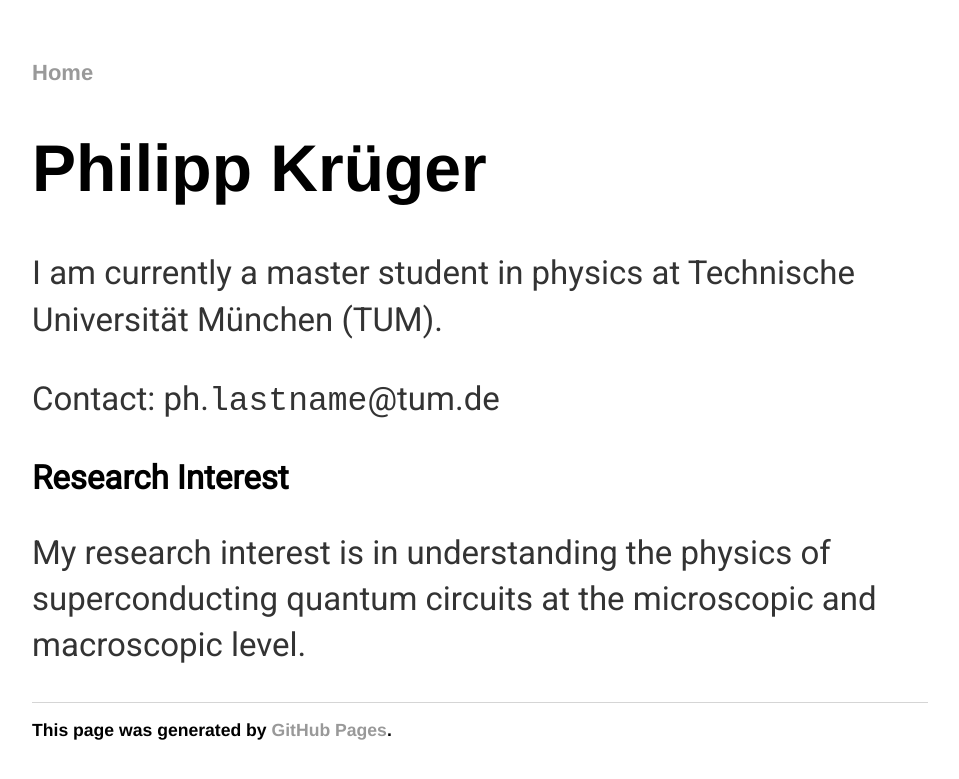
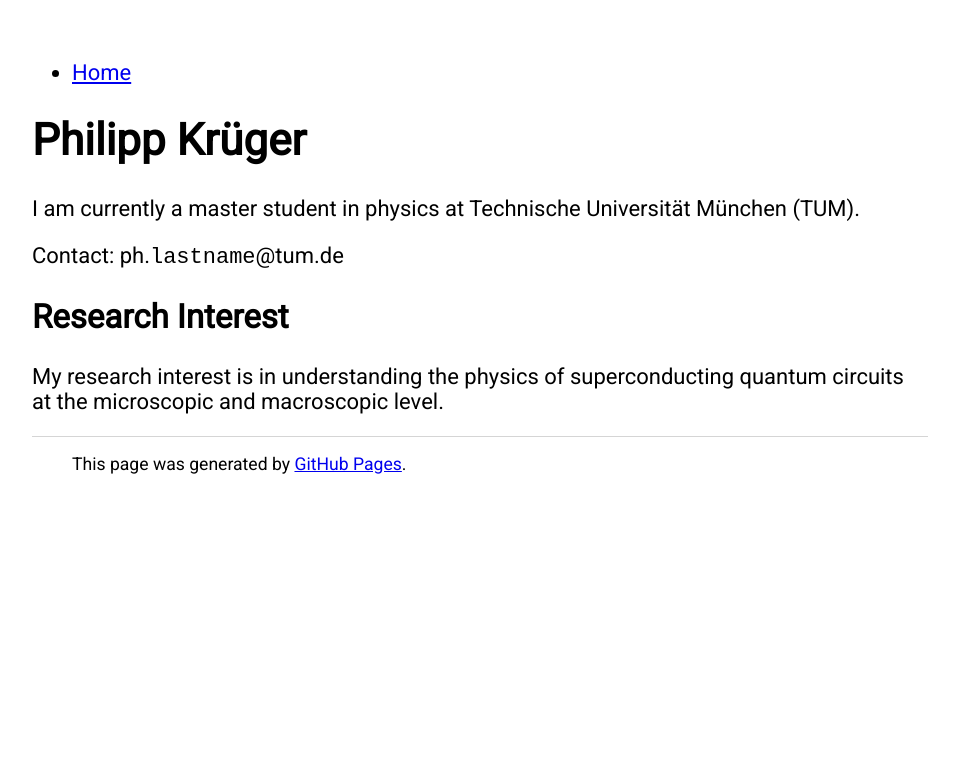
Before and after one commit to PhilippKrueger/PhilippKrueger.github.io, a Jekyll site: the page built from index.html, in a window 1280 px wide. Shown: the top 779 px of the page, without its empty margins (160-1119 px from the left). Built offline with Jekyll 4.4.1, drawn with Linux system fonts in a browser that asks for light colours.

Commit message:
Update main.css

```diff
--- a/css/main.css
+++ b/css/main.css
@@ -1,32 +1,6 @@
 body {
     margin: 60px auto;
     width: 70%;
-}
-nav ul, footer ul {
-    font-family:'Helvetica', 'Arial', 'Sans-Serif';
-    padding: 0px;
-    list-style: none;
-    font-weight: bold;
-}
-nav ul li, footer ul li {
-    display: inline;
-    margin-right: 20px;
-}
-a {
-    text-decoration: none;
-    color: #999;
-}
-a:hover {
-    text-decoration: underline;
-}
-h1 {
-    font-size: 3em;
-    font-family:'Helvetica', 'Arial', 'Sans-Serif';
-}
-p {
-    font-size: 1.5em;
-    line-height: 1.4em;
-    color: #333;
 }
 footer {
     border-top: 1px solid #d5d5d5;
```
